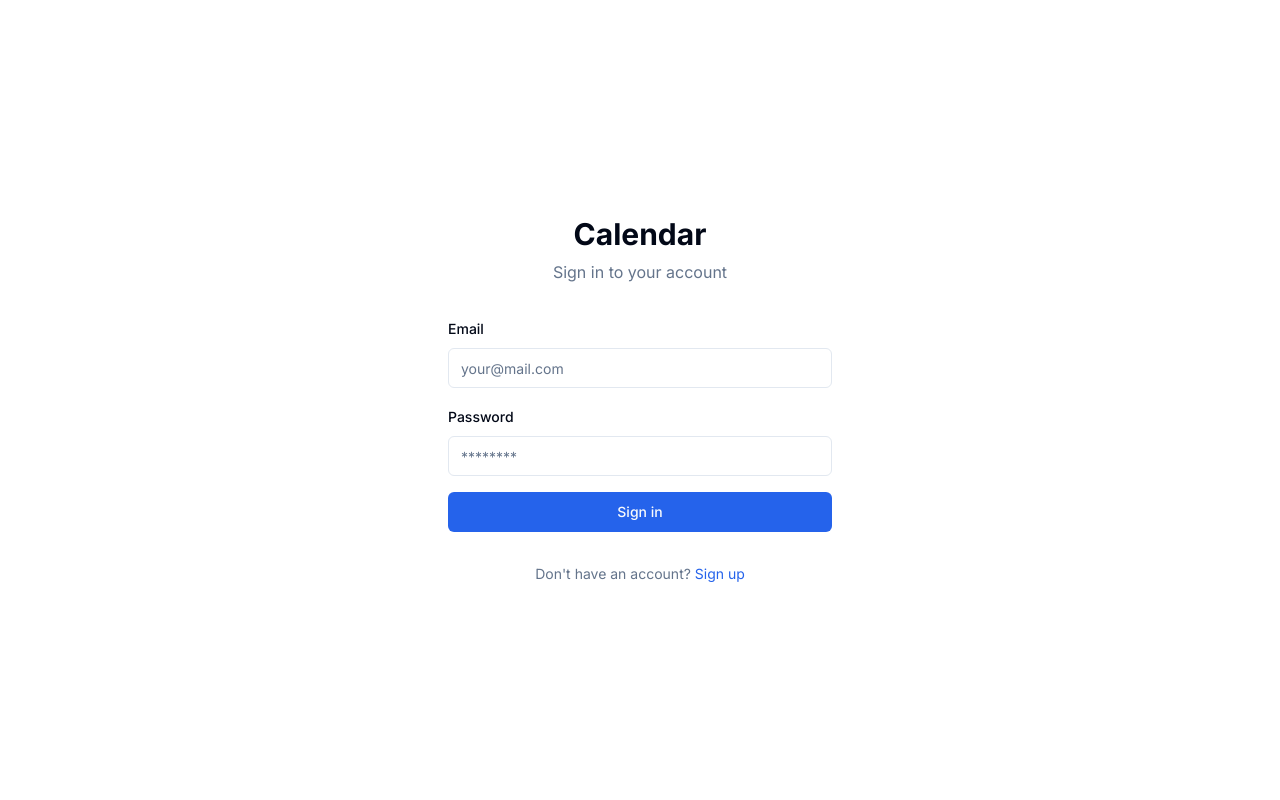
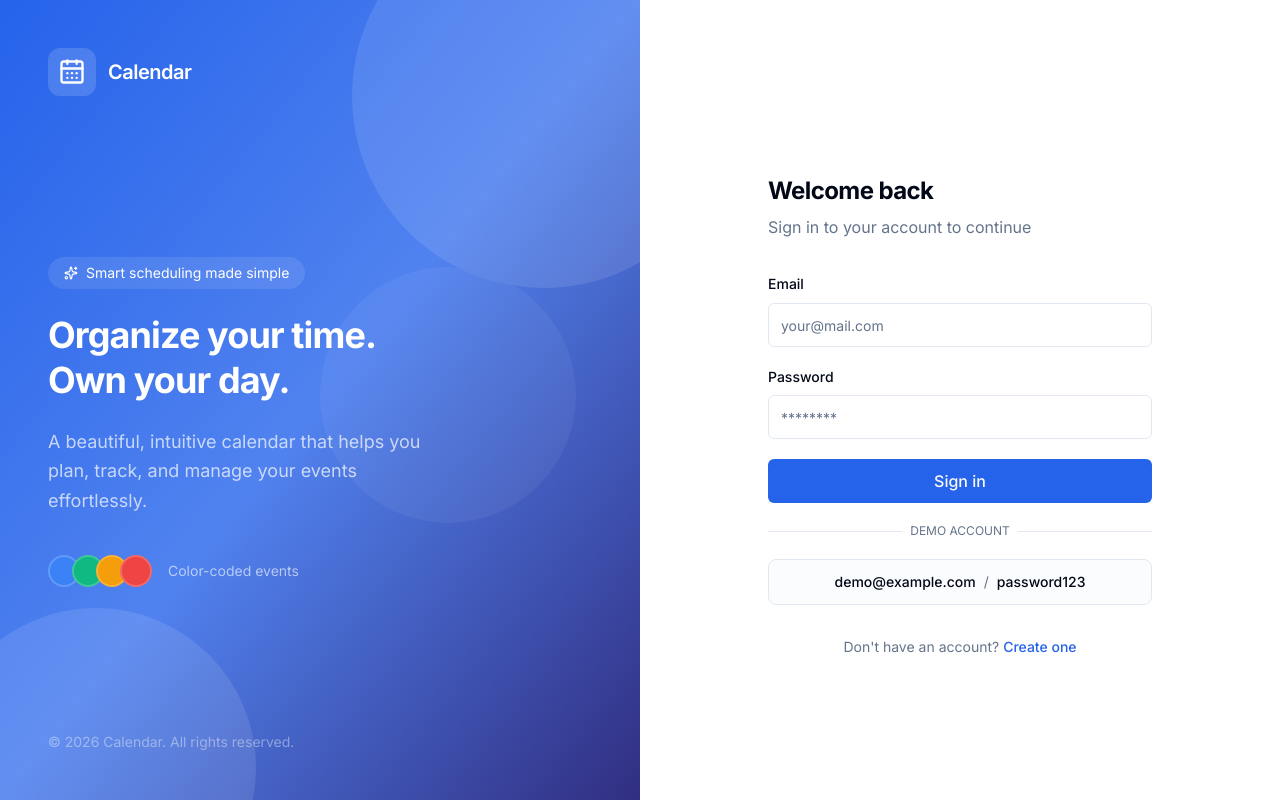
Before and after one commit to Olumidedara/booking-calender, a React (Vite) app in the folder client/: page /login in a window 1280 px wide. Built offline with nearby package versions, Linux system fonts and the light colour scheme; no server answers.

Commit message:
Redesign auth pages with split-layout and polished UI

```diff
--- a/client/src/pages/LoginPage.tsx
+++ b/client/src/pages/LoginPage.tsx
@@ -2,11 +2,13 @@ import { useState } from "react";
 import { useForm } from "react-hook-form";
 import { zodResolver } from "@hookform/resolvers/zod";
 import { z } from "zod";
+import { motion } from "framer-motion";
 import { useAuthStore } from "../stores/auth";
 import { Button } from "../components/ui/button";
 import { Input } from "../components/ui/input";
 import { Label } from "../components/ui/label";
 import { useNavigate, Link } from "react-router-dom";
+import { CalendarDays, Sparkles } from "lucide-react";
 
 const loginSchema = z.object({
   email: z.string().email("Invalid email"),
@@ -14,6 +16,11 @@ const loginSchema = z.object({
 });
 
 type LoginForm = z.infer<typeof loginSchema>;
+
+const fadeUp = {
+  initial: { opacity: 0, y: 20 },
+  animate: { opacity: 1, y: 0 },
+};
 
 export function LoginPage() {
   const login = useAuthStore((s) => s.login);
@@ -39,43 +46,160 @@ export function LoginPage() {
   };
 
   return (
-    <div className="min-h-screen flex items-center justify-center bg-background">
-      <div className="w-full max-w-md space-y-8 p-8">
-        <div className="text-center">
-          <h1 className="text-3xl font-bold">Calendar</h1>
-          <p className="text-muted-foreground mt-2">Sign in to your account</p>
+    <div className="min-h-screen flex">
+      {/* Left Panel — Branding */}
+      <motion.div
+        initial={{ opacity: 0, x: -40 }}
+        animate={{ opacity: 1, x: 0 }}
+        transition={{ duration: 0.6, ease: "easeOut" }}
+        className="hidden lg:flex lg:w-1/2 relative overflow-hidden bg-gradient-to-br from-primary via-primary/80 to-indigo-900 text-white p-12 flex-col justify-between"
+      >
+        <div className="absolute inset-0 opacity-10">
+          <div className="absolute -top-24 -right-24 w-96 h-96 rounded-full bg-white" />
+          <div className="absolute -bottom-32 -left-16 w-80 h-80 rounded-full bg-white" />
+          <div className="absolute top-1/3 left-1/2 w-64 h-64 rounded-full bg-white/50" />
         </div>
 
-        <form onSubmit={handleSubmit(onSubmit)} className="space-y-4">
+        <div className="relative z-10">
+          <div className="flex items-center gap-3 mb-4">
+            <div className="p-2.5 rounded-xl bg-white/15 backdrop-blur-sm">
+              <CalendarDays className="h-7 w-7" />
+            </div>
+            <span className="text-xl font-semibold tracking-tight">Calendar</span>
+          </div>
+        </div>
+
+        <div className="relative z-10 space-y-6">
+          <div className="inline-flex items-center gap-2 rounded-full bg-white/10 px-4 py-1.5 text-sm backdrop-blur-sm">
+            <Sparkles className="h-3.5 w-3.5" />
+            <span>Smart scheduling made simple</span>
+          </div>
+          <h1 className="text-4xl font-bold leading-tight tracking-tight">
+            Organize your time.
+            <br />
+            Own your day.
+          </h1>
+          <p className="text-lg text-white/70 max-w-sm leading-relaxed">
+            A beautiful, intuitive calendar that helps you plan, track, and manage your events effortlessly.
+          </p>
+
+          <div className="flex items-center gap-4 pt-4">
+            <div className="flex -space-x-2">
+              {["#3B82F6", "#10B981", "#F59E0B", "#EF4444"].map((c, i) => (
+                <div key={i} className="h-8 w-8 rounded-full border-2 border-white/20" style={{ backgroundColor: c }} />
+              ))}
+            </div>
+            <span className="text-sm text-white/60">Color-coded events</span>
+          </div>
+        </div>
+
+        <div className="relative z-10 text-sm text-white/40">
+          &copy; {new Date().getFullYear()} Calendar. All rights reserved.
+        </div>
+      </motion.div>
+
+      {/* Right Panel — Form */}
+      <div className="flex-1 flex items-center justify-center p-6 bg-background">
+        <motion.div
+          initial={{ opacity: 0, y: 30 }}
+          animate={{ opacity: 1, y: 0 }}
+          transition={{ duration: 0.5, delay: 0.2, ease: "easeOut" }}
+          className="w-full max-w-sm space-y-8"
+        >
+          {/* Mobile logo */}
+          <div className="lg:hidden flex items-center gap-3 justify-center mb-6">
+            <div className="p-2 rounded-xl bg-primary/10 text-primary">
+              <CalendarDays className="h-6 w-6" />
+            </div>
+            <span className="text-xl font-semibold">Calendar</span>
+          </div>
+
+          <div className="space-y-2 text-center lg:text-left">
+            <h2 className="text-2xl font-bold tracking-tight">Welcome back</h2>
+            <p className="text-muted-foreground">
+              Sign in to your account to continue
+            </p>
+          </div>
+
+          <form onSubmit={handleSubmit(onSubmit)} className="space-y-5">
             {error && (
-            <div className="rounded-md bg-destructive/10 p-3 text-sm text-destructive">
+              <motion.div
+                initial={{ opacity: 0, y: -8 }}
+                animate={{ opacity: 1, y: 0 }}
+                className="rounded-lg bg-destructive/10 p-3 text-sm text-destructive border border-destructive/20"
+              >
                 {error}
-            </div>
+              </motion.div>
             )}
 
             <div className="space-y-2">
-            <Label htmlFor="email">Email</Label>
-            <Input id="email" type="email" {...register("email")} placeholder="your@mail.com" />
-            {errors.email && <p className="text-sm text-destructive">{errors.email.message}</p>}
+              <Label htmlFor="email" className="text-sm font-medium">Email</Label>
+              <Input
+                id="email"
+                type="email"
+                {...register("email")}
+                placeholder="your@mail.com"
+                className="h-11"
+              />
+              {errors.email && (
+                <p className="text-sm text-destructive">{errors.email.message}</p>
+              )}
             </div>
 
             <div className="space-y-2">
-            <Label htmlFor="password">Password</Label>
-            <Input id="password" type="password" {...register("password")} placeholder="********" />
-            {errors.password && <p className="text-sm text-destructive">{errors.password.message}</p>}
+              <div className="flex items-center justify-between">
+                <Label htmlFor="password" className="text-sm font-medium">Password</Label>
+              </div>
+              <Input
+                id="password"
+                type="password"
+                {...register("password")}
+                placeholder="********"
+                className="h-11"
+              />
+              {errors.password && (
+                <p className="text-sm text-destructive">{errors.password.message}</p>
+              )}
             </div>
 
-          <Button type="submit" className="w-full" disabled={loading}>
-            {loading ? "Signing in..." : "Sign in"}
+            <Button type="submit" className="w-full h-11 text-base" disabled={loading}>
+              {loading ? (
+                <span className="flex items-center gap-2">
+                  <span className="h-4 w-4 animate-spin rounded-full border-2 border-current border-t-transparent" />
+                  Signing in...
+                </span>
+              ) : (
+                "Sign in"
+              )}
             </Button>
+
+            <div className="relative">
+              <div className="absolute inset-0 flex items-center">
+                <span className="w-full border-t" />
+              </div>
+              <div className="relative flex justify-center text-xs uppercase">
+                <span className="bg-background px-2 text-muted-foreground">Demo account</span>
+              </div>
+            </div>
+
+            <div className="rounded-lg border bg-muted/30 p-3 text-center text-sm text-muted-foreground">
+              <span className="font-medium text-foreground">demo@example.com</span>
+              <span className="mx-2">/</span>
+              <span className="font-medium text-foreground">password123</span>
+            </div>
           </form>
 
-        <p className="text-center text-sm text-muted-foreground">
+          <motion.p
+            {...fadeUp}
+            transition={{ delay: 0.4 }}
+            className="text-center text-sm text-muted-foreground"
+          >
             Don't have an account?{" "}
-          <Link to="/register" className="text-primary hover:underline">
-            Sign up
+            <Link to="/register" className="font-medium text-primary hover:underline underline-offset-4">
+              Create one
             </Link>
-        </p>
+          </motion.p>
+        </motion.div>
       </div>
     </div>
   );
--- a/client/src/pages/RegisterPage.tsx
+++ b/client/src/pages/RegisterPage.tsx
@@ -2,11 +2,13 @@ import { useState } from "react";
 import { useForm } from "react-hook-form";
 import { zodResolver } from "@hookform/resolvers/zod";
 import { z } from "zod";
+import { motion } from "framer-motion";
 import { useAuthStore } from "../stores/auth";
 import { Button } from "../components/ui/button";
 import { Input } from "../components/ui/input";
 import { Label } from "../components/ui/label";
 import { useNavigate, Link } from "react-router-dom";
+import { CalendarDays, Sparkles } from "lucide-react";
 
 const registerSchema = z.object({
   name: z.string().min(1, "Name is required"),
@@ -40,49 +42,151 @@ export function RegisterPage() {
   };
 
   return (
-    <div className="min-h-screen flex items-center justify-center bg-background">
-      <div className="w-full max-w-md space-y-8 p-8">
-        <div className="text-center">
-          <h1 className="text-3xl font-bold">Calendar</h1>
-          <p className="text-muted-foreground mt-2">Create your account</p>
+    <div className="min-h-screen flex">
+      {/* Left Panel — Branding */}
+      <motion.div
+        initial={{ opacity: 0, x: -40 }}
+        animate={{ opacity: 1, x: 0 }}
+        transition={{ duration: 0.6, ease: "easeOut" }}
+        className="hidden lg:flex lg:w-1/2 relative overflow-hidden bg-gradient-to-br from-primary via-primary/80 to-indigo-900 text-white p-12 flex-col justify-between"
+      >
+        <div className="absolute inset-0 opacity-10">
+          <div className="absolute -top-24 -right-24 w-96 h-96 rounded-full bg-white" />
+          <div className="absolute -bottom-32 -left-16 w-80 h-80 rounded-full bg-white" />
+          <div className="absolute top-1/3 left-1/2 w-64 h-64 rounded-full bg-white/50" />
         </div>
 
-        <form onSubmit={handleSubmit(onSubmit)} className="space-y-4">
+        <div className="relative z-10">
+          <div className="flex items-center gap-3 mb-4">
+            <div className="p-2.5 rounded-xl bg-white/15 backdrop-blur-sm">
+              <CalendarDays className="h-7 w-7" />
+            </div>
+            <span className="text-xl font-semibold tracking-tight">Calendar</span>
+          </div>
+        </div>
+
+        <div className="relative z-10 space-y-6">
+          <div className="inline-flex items-center gap-2 rounded-full bg-white/10 px-4 py-1.5 text-sm backdrop-blur-sm">
+            <Sparkles className="h-3.5 w-3.5" />
+            <span>Start your journey</span>
+          </div>
+          <h1 className="text-4xl font-bold leading-tight tracking-tight">
+            Take control of
+            <br />
+            your schedule.
+          </h1>
+          <p className="text-lg text-white/70 max-w-sm leading-relaxed">
+            Join today and experience a cleaner, smarter way to manage your events and time.
+          </p>
+
+          <div className="flex items-center gap-4 pt-4">
+            <div className="flex -space-x-2">
+              {["#3B82F6", "#10B981", "#F59E0B", "#EF4444"].map((c, i) => (
+                <div key={i} className="h-8 w-8 rounded-full border-2 border-white/20" style={{ backgroundColor: c }} />
+              ))}
+            </div>
+            <span className="text-sm text-white/60">Color-coded events</span>
+          </div>
+        </div>
+
+        <div className="relative z-10 text-sm text-white/40">
+          &copy; {new Date().getFullYear()} Calendar. All rights reserved.
+        </div>
+      </motion.div>
+
+      {/* Right Panel — Form */}
+      <div className="flex-1 flex items-center justify-center p-6 bg-background">
+        <motion.div
+          initial={{ opacity: 0, y: 30 }}
+          animate={{ opacity: 1, y: 0 }}
+          transition={{ duration: 0.5, delay: 0.2, ease: "easeOut" }}
+          className="w-full max-w-sm space-y-8"
+        >
+          {/* Mobile logo */}
+          <div className="lg:hidden flex items-center gap-3 justify-center mb-6">
+            <div className="p-2 rounded-xl bg-primary/10 text-primary">
+              <CalendarDays className="h-6 w-6" />
+            </div>
+            <span className="text-xl font-semibold">Calendar</span>
+          </div>
+
+          <div className="space-y-2 text-center lg:text-left">
+            <h2 className="text-2xl font-bold tracking-tight">Create an account</h2>
+            <p className="text-muted-foreground">
+              Get started with your free account
+            </p>
+          </div>
+
+          <form onSubmit={handleSubmit(onSubmit)} className="space-y-5">
             {error && (
-            <div className="rounded-md bg-destructive/10 p-3 text-sm text-destructive">
+              <motion.div
+                initial={{ opacity: 0, y: -8 }}
+                animate={{ opacity: 1, y: 0 }}
+                className="rounded-lg bg-destructive/10 p-3 text-sm text-destructive border border-destructive/20"
+              >
                 {error}
-            </div>
+              </motion.div>
             )}
 
             <div className="space-y-2">
-            <Label htmlFor="name">Name</Label>
-            <Input id="name" {...register("name")} placeholder="Your name" />
+              <Label htmlFor="name" className="text-sm font-medium">Name</Label>
+              <Input
+                id="name"
+                {...register("name")}
+                placeholder="Your name"
+                className="h-11"
+              />
               {errors.name && <p className="text-sm text-destructive">{errors.name.message}</p>}
             </div>
 
             <div className="space-y-2">
-            <Label htmlFor="email">Email</Label>
-            <Input id="email" type="email" {...register("email")} placeholder="your@mail.com" />
+              <Label htmlFor="email" className="text-sm font-medium">Email</Label>
+              <Input
+                id="email"
+                type="email"
+                {...register("email")}
+                placeholder="your@mail.com"
+                className="h-11"
+              />
               {errors.email && <p className="text-sm text-destructive">{errors.email.message}</p>}
             </div>
 
             <div className="space-y-2">
-            <Label htmlFor="password">Password</Label>
-            <Input id="password" type="password" {...register("password")} placeholder="At least 6 characters" />
+              <Label htmlFor="password" className="text-sm font-medium">Password</Label>
+              <Input
+                id="password"
+                type="password"
+                {...register("password")}
+                placeholder="At least 6 characters"
+                className="h-11"
+              />
               {errors.password && <p className="text-sm text-destructive">{errors.password.message}</p>}
             </div>
 
-          <Button type="submit" className="w-full" disabled={loading}>
-            {loading ? "Creating account..." : "Create account"}
+            <Button type="submit" className="w-full h-11 text-base" disabled={loading}>
+              {loading ? (
+                <span className="flex items-center gap-2">
+                  <span className="h-4 w-4 animate-spin rounded-full border-2 border-current border-t-transparent" />
+                  Creating account...
+                </span>
+              ) : (
+                "Create account"
+              )}
             </Button>
           </form>
 
-        <p className="text-center text-sm text-muted-foreground">
+          <motion.p
+            initial={{ opacity: 0 }}
+            animate={{ opacity: 1 }}
+            transition={{ delay: 0.4 }}
+            className="text-center text-sm text-muted-foreground"
+          >
             Already have an account?{" "}
-          <Link to="/login" className="text-primary hover:underline">
+            <Link to="/login" className="font-medium text-primary hover:underline underline-offset-4">
               Sign in
             </Link>
-        </p>
+          </motion.p>
+        </motion.div>
       </div>
     </div>
   );
```
Lines whose indentation alone changed are shown as unchanged.
